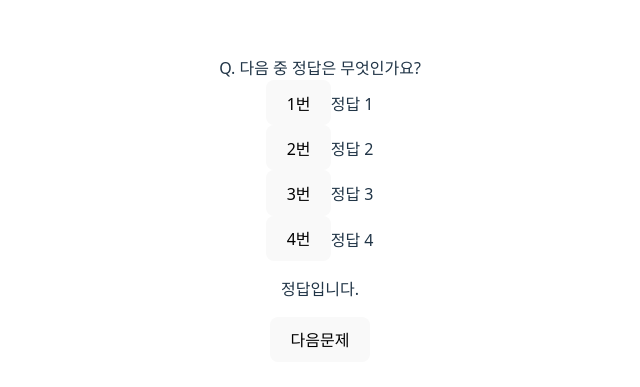
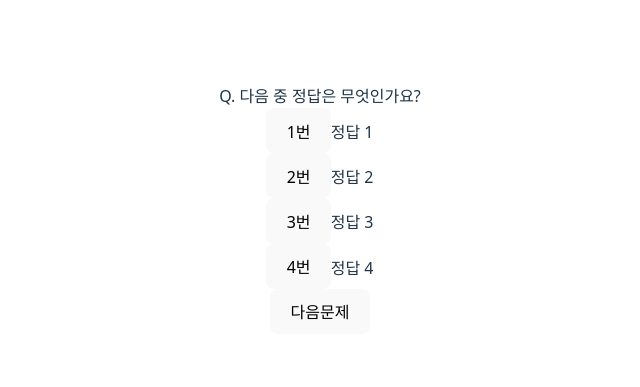
Before and after one commit to dongwandev/mokwon-hackathon, a React (Vite) app in the folder frontend/: page /level in a window 1280 px wide. Shown: the part 191-578 px from the top of the page, without its empty margins (320-960 px from the left). Built offline with nearby package versions, Linux system fonts and the light colour scheme.

Commit message:
CSS 추가, 레벨 페이지 수정, 헤더 컴포넌트 추가

```diff
--- a/frontend/src/pages/LevelPage.jsx
+++ b/frontend/src/pages/LevelPage.jsx
@@ -1,8 +1,12 @@
+import './pages.css';
+
 function LevelPage() {
     return (
         <main style={{ padding: 16 }}>
             <div>
-                <span>Q. 다음 중 정답은 무엇인가요?</span>
+                <span>Q. 다음 중 정답은</span>
+                <span className="space" aria-hidden="true"></span>
+                <span> 무엇인가요?</span>
             </div>
             <div>
                 <div>
@@ -23,7 +27,7 @@ function LevelPage() {
                 </div>
             </div>
             <div>
-                <p>정답입니다.</p>
+                <p className="hidden">정답입니다.</p>
                 <button>다음문제</button>
             </div>
         </main>
--- /dev/null
+++ b/frontend/src/pages/pages.css
@@ -0,0 +1,3 @@
+.hidden {
+    display: none;
+}
```
Also changed, not shown: frontend/src/components/Header.jsx (+11 -0 lines).
